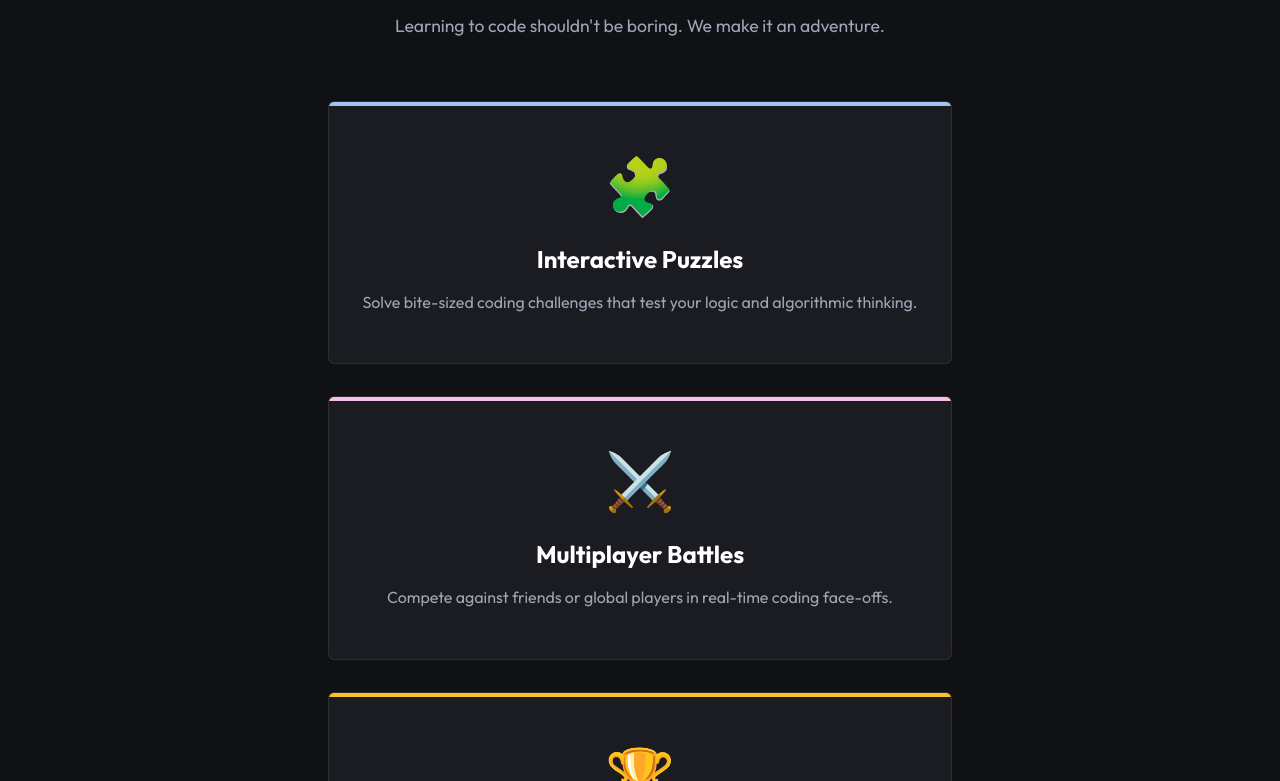
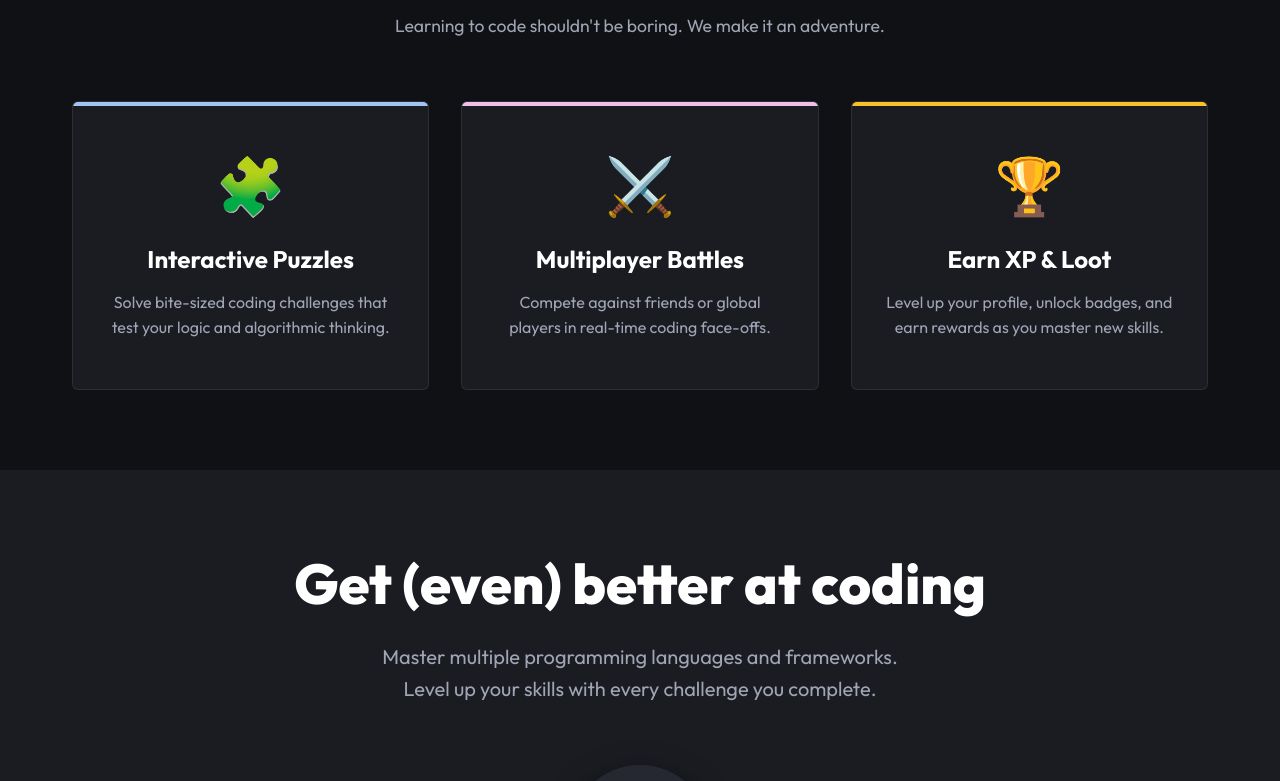
Before and after one commit to Gag-an/CodeArena, a React (Vite) app in the folder frontend/: page / in a window 1280 px wide. Shown: the part 879-1660 px from the top of the page. Built offline with nearby package versions, Linux system fonts and the light colour scheme; no server answers.

Commit message:
Update features layout to be horizontal

```diff
--- a/frontend/src/components/Features/Features.css
+++ b/frontend/src/components/Features/Features.css
@@ -23,8 +23,14 @@
 
 .features-grid {
   display: grid;
-  grid-template-columns: repeat(auto-fit, minmax(300px, 1fr));
+  grid-template-columns: repeat(3, 1fr);
   gap: 2rem;
+}
+
+@media (max-width: 900px) {
+  .features-grid {
+    grid-template-columns: 1fr;
+  }
 }
 
 .feature-card {
```
